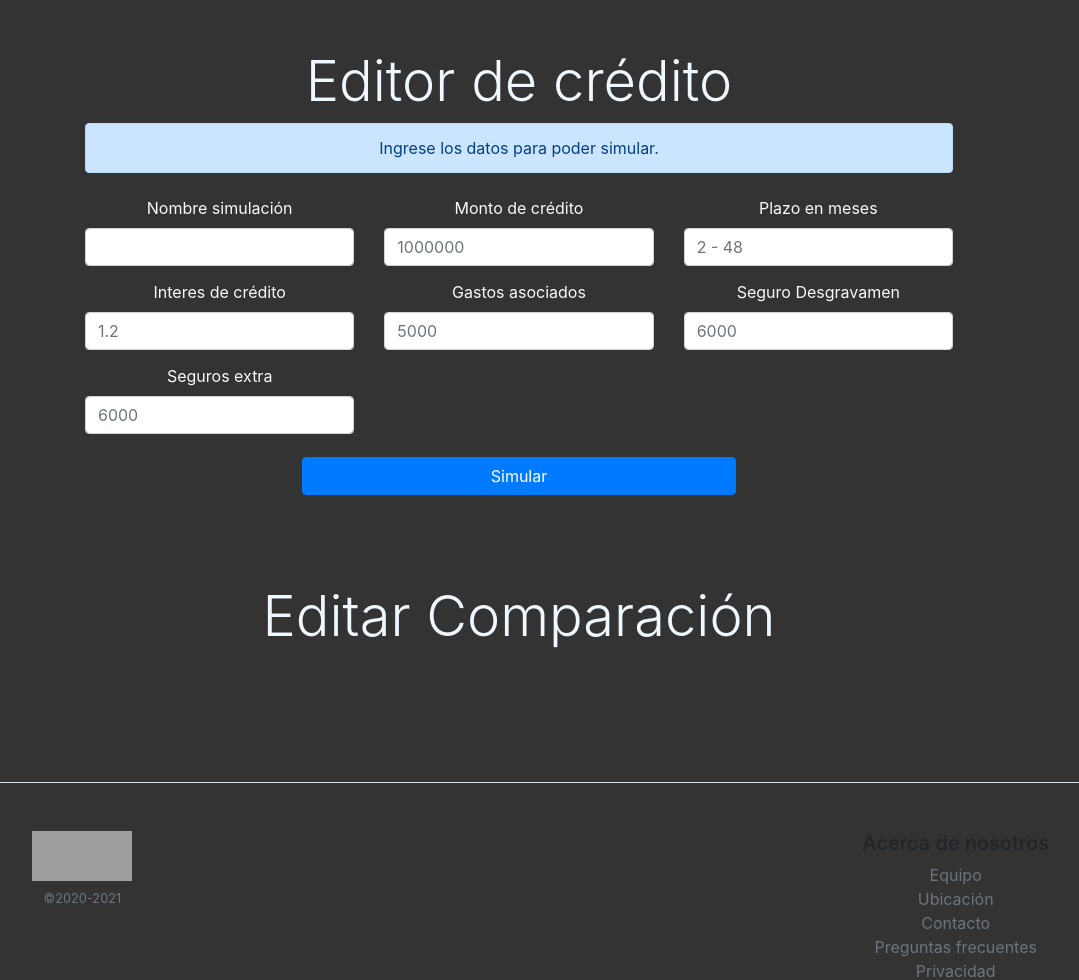
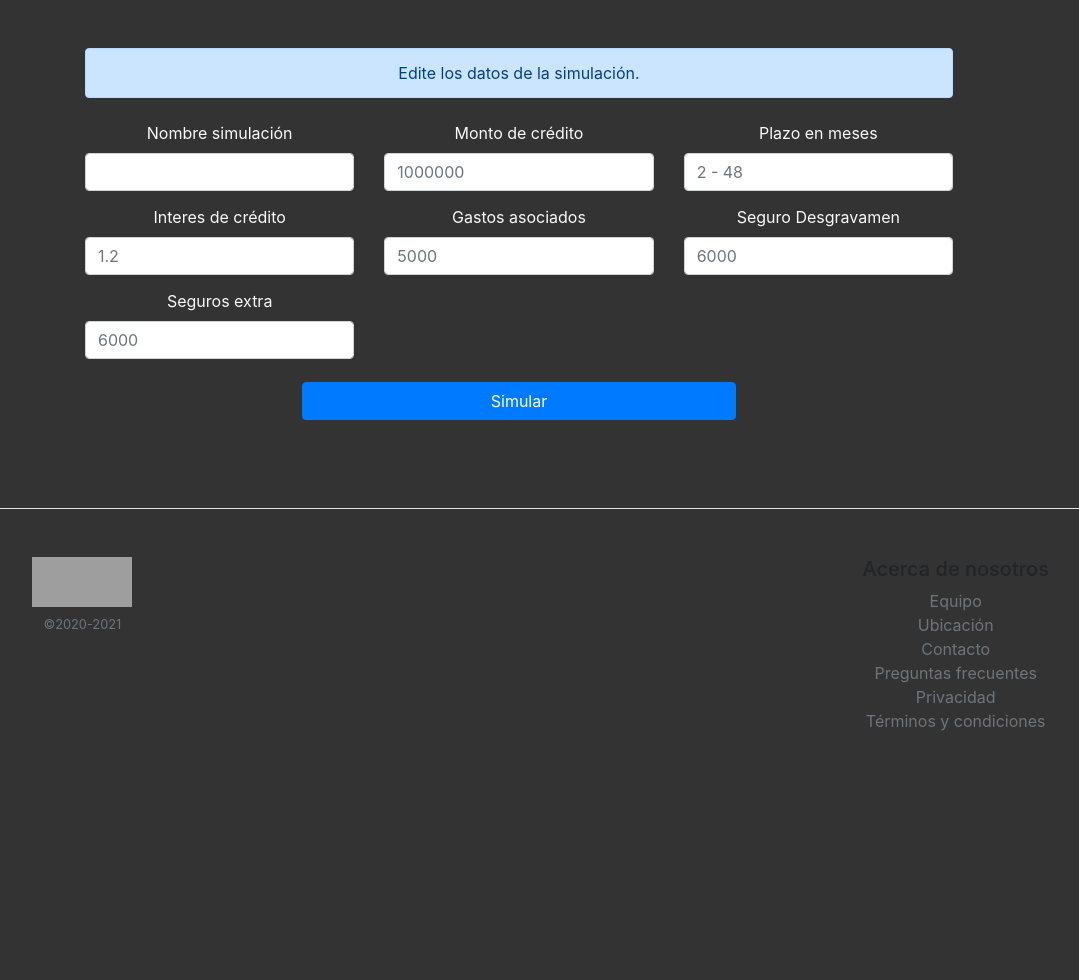
Before and after one commit to Loddrik/ProyectoTIC1_CAE, a Flask app: template templates/edit.html in a window 1280 px wide. Shown: the part 76-1056 px from the top of the page, without its empty margins (121-1200 px from the left). After the commit the page ends 807 px from the top, so only its background shows below. Run offline with Flask 2, Linux system fonts and the light colour scheme; the template is opened without the code that fills it, so the values that code supplies are empty; some libraries are stand-ins or nearby versions; grey boxes are pictures that could not be loaded.

Commit message:
Update edit.html

```diff
--- a/templates/edit.html
+++ b/templates/edit.html
@@ -8,9 +8,8 @@ div {text-align: center;}
 
 
 <div class="pricing-header px-3 py-3 pt-md-5 pb-md-4 mx-auto text-center">
-    <h2 class="display-4">Editor de crédito</h2>
     <div class="alert alert-primary" role="alert">
-        Ingrese los datos para poder simular.
+        Edite los datos de la simulación.
     </div>
     <form method="POST" action="{{credit_to_edit.id}}">
         <div class="form-group row">
@@ -49,12 +48,6 @@ div {text-align: center;}
     </form>
 </div>
 <!-------------------------------------------------------------------------->
-<div class="pricing-header px-3 py-3 pt-md-5 pb-md-1 mx-auto text-center">
-            <h1 class="display-4">Editar Comparación</h1>
 
-    </div>
-    <div class="pricing-header px-3 py-3 pt-md-5 pb-md-4 mx-auto text-center">
-
-    </div>
 
 {% endblock %}
```
